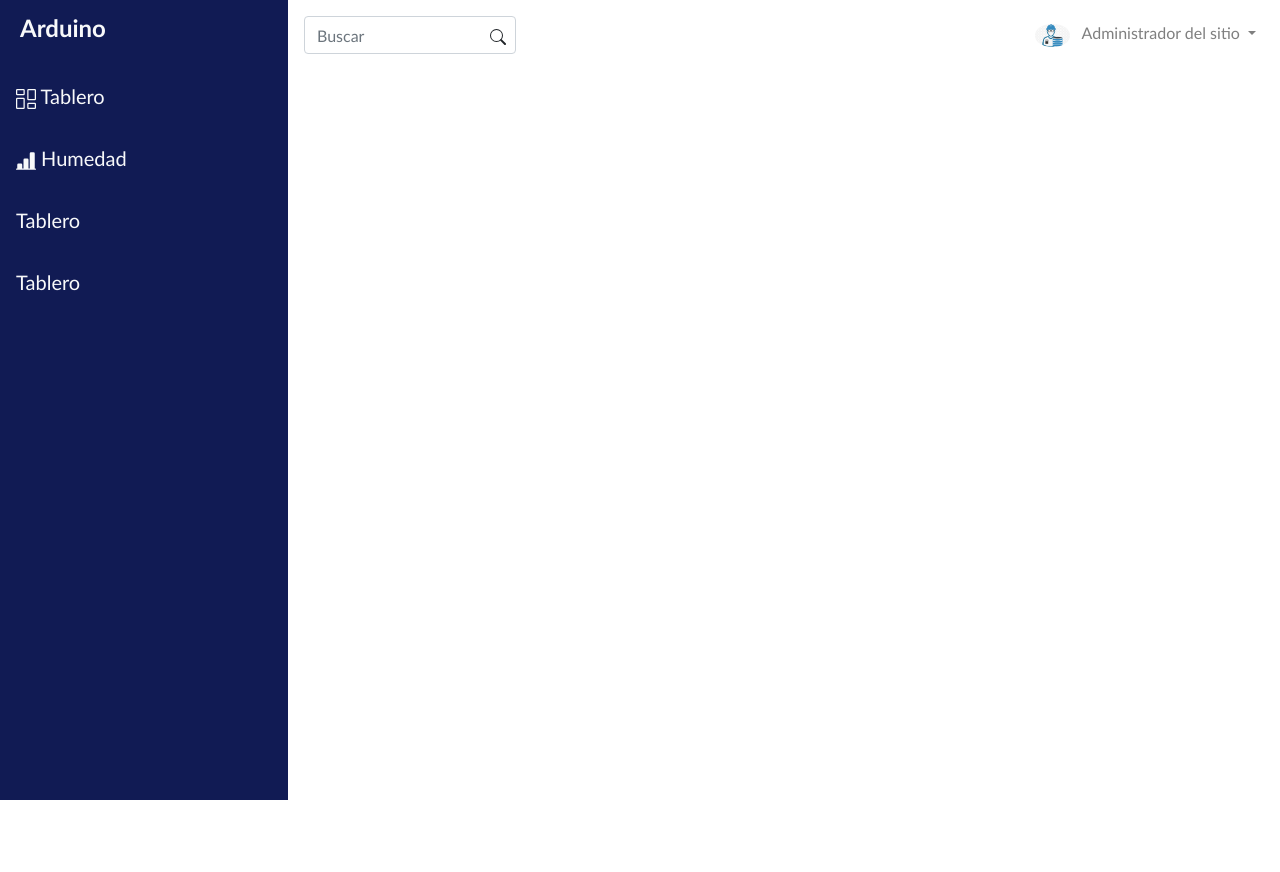
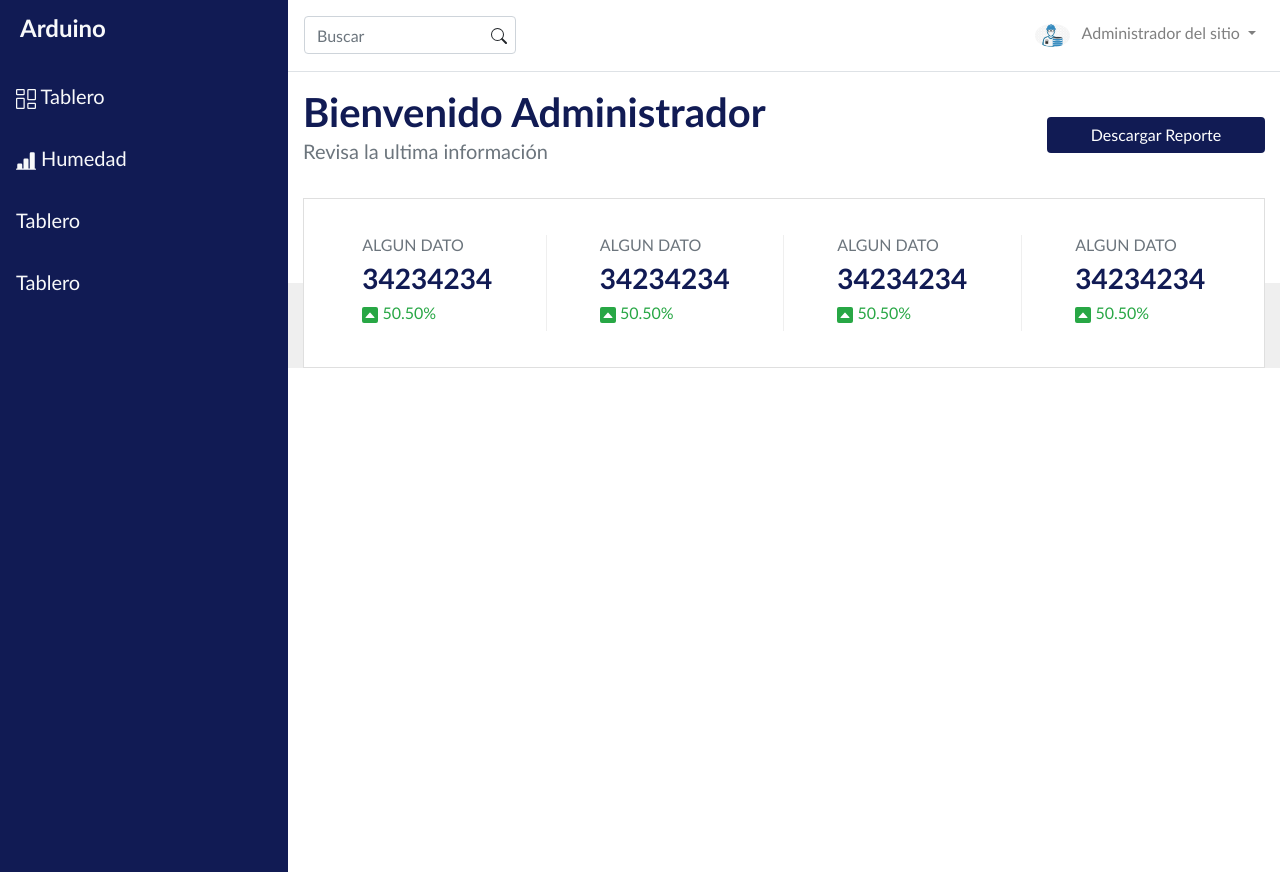
Before and after one commit to BryanJoseM79/SistemaHumedadArduino, a PHP site: page / in a window 1280 px wide. Before the commit the page ends 800 px from the top, so only its background shows below. Run offline with PHP 8.4, Linux system fonts and the light colour scheme.

Commit message:
Bienvenida administrador + btn de reporte + estadisticas randoms

```diff
--- a/css/css-index.css
+++ b/css/css-index.css
@@ -24,6 +24,18 @@ a:hover{
 .bg-light{
     background-color: var(--blanco) !important;
 }
+.btn-primary{
+    background-color: var(--primary) !important;
+}
+.btn-primary:hover{
+    background-color: var(--primary) !important;
+}
+.btn{
+    border: 0 !important;
+}
+.bg-mix{
+    background: linear-gradient(180deg, var(--blanco) 50%, var(--gris)0);
+}
 /* *************************************************************************** */
 
 #sidebar-container{
@@ -41,3 +53,12 @@ a:hover{
 .avatar{
     max-width: 35px;
 }
+
+#content{
+    overflow-y: hidden;
+    height: 100vh;
+    padding-bottom: 5rem;
+}
+.stat{
+    border-right: 1px solid var(--gris);
+}
--- a/index.html
+++ b/index.html
@@ -13,8 +13,9 @@
 <body>
 
 
-<!-- Comienzo menu lateral izquierdo  -->
+
 <div class="d-flex">
+<!-- Comienzo menu lateral izquierdo -->
     <div id="sidebar-container" class="bg-primary">
         <div class="logo">
             <h4 class="text-light font-weight-bold">Arduino </h4>
@@ -34,12 +35,11 @@
             <a href="" class="d-block p-3 text-light mr-2 lead">Tablero</a>
         </div>
     </div>
-<!-- Final del tablero izquierdo -->
+<!-- FINAL DEL TABLERO IZQUIERDO -->
 
 <!-- Comienzo del navbar superior -->
     <div class="w-100">
-        <nav class="navbar navbar-expand-lg navbar-light bg-light">
-
+        <nav class="navbar navbar-expand-lg navbar-light bg-light border-bottom">
             <button class="navbar-toggler" type="button" data-toggle="collapse" data-target="#navbarSupportedContent" aria-controls="navbarSupportedContent" aria-expanded="false" aria-label="Toggle navigation">
               <span class="navbar-toggler-icon"></span>
             </button>
@@ -68,6 +68,80 @@
               </ul>
             </div>
           </nav>
+<!--Comienzo de texto de bienvenida al administrador + boton de descarga de reporte-->
+          <div id="content" class="">
+              <section class="py-3">
+                <div class="container">
+                    <div class="row">
+                        <div class="col-lg-9">
+                            <h1 class="font-weight-bold mb-0">Bienvenido Administrador</h1>
+                            <p class="lead text-muted">Revisa la ultima información</p>
+                        </div>
+                        <div class="col-lg-3 d-flex">
+                            <button class="btn btn-primary w-100 align-self-center">Descargar Reporte</button>
+                        </div>
+                    </div>
+                </div>
+              </section>
+<!-- FIN DE BIENVENIDA AL ADMINISTRADOR + BOTON DE REPORTE -->
+
+<!-- Comienzo de estadisticas abajo del texto de bienvenida al administrador-->
+              <section class="bg-mix">
+                  <div class="container">
+                    <div class="card rounded-0">
+                        <div class="card-body">
+                            <div class="row">
+                              <div class="col-lg-3 stat my-3 d-flex">
+                                <div class="mx-auto">
+                                  <h6 class="text-muted">ALGUN DATO</h6>
+                                  <h3 class="font-weight-bold">34234234</h3>
+                                  <h6 class="text-success">
+                                    <svg width="1em" height="1em" viewBox="0 0 16 16" class="bi bi-caret-up-square-fill" fill="currentColor" xmlns="http://www.w3.org/2000/svg">
+                                      <path fill-rule="evenodd" d="M0 2a2 2 0 0 1 2-2h12a2 2 0 0 1 2 2v12a2 2 0 0 1-2 2H2a2 2 0 0 1-2-2V2zm4 9a.5.5 0 0 1-.374-.832l4-4.5a.5.5 0 0 1 .748 0l4 4.5A.5.5 0 0 1 12 11H4z"/>
+                                    </svg>
+                                    50.50%</h6>
+                                </div>
+                              </div>
+                              <div class="col-lg-3 stat my-3 d-flex">
+                                <div class="mx-auto">
+                                <h6 class="text-muted">ALGUN DATO</h6>
+                                <h3 class="font-weight-bold">34234234</h3>
+                                <h6 class="text-success">
+                                  <svg width="1em" height="1em" viewBox="0 0 16 16" class="bi bi-caret-up-square-fill" fill="currentColor" xmlns="http://www.w3.org/2000/svg">
+                                    <path fill-rule="evenodd" d="M0 2a2 2 0 0 1 2-2h12a2 2 0 0 1 2 2v12a2 2 0 0 1-2 2H2a2 2 0 0 1-2-2V2zm4 9a.5.5 0 0 1-.374-.832l4-4.5a.5.5 0 0 1 .748 0l4 4.5A.5.5 0 0 1 12 11H4z"/>
+                                  </svg>
+                                  50.50%</h6>
+                              </div>
+                              </div>
+                              <div class="col-lg-3 stat my-3 d-flex">
+                                <div class="mx-auto">
+                                <h6 class="text-muted">ALGUN DATO</h6>
+                                <h3 class="font-weight-bold">34234234</h3>
+                                <h6 class="text-success">
+                                  <svg width="1em" height="1em" viewBox="0 0 16 16" class="bi bi-caret-up-square-fill" fill="currentColor" xmlns="http://www.w3.org/2000/svg">
+                                    <path fill-rule="evenodd" d="M0 2a2 2 0 0 1 2-2h12a2 2 0 0 1 2 2v12a2 2 0 0 1-2 2H2a2 2 0 0 1-2-2V2zm4 9a.5.5 0 0 1-.374-.832l4-4.5a.5.5 0 0 1 .748 0l4 4.5A.5.5 0 0 1 12 11H4z"/>
+                                  </svg>
+                                  50.50%</h6>
+                              </div>
+                              </div>
+                              <div class="col-lg-3 my-3 d-flex">
+                                <div class="mx-auto">
+                                <h6 class="text-muted">ALGUN DATO</h6>
+                                <h3 class="font-weight-bold">34234234</h3>
+                                <h6 class="text-success">
+                                  <svg width="1em" height="1em" viewBox="0 0 16 16" class="bi bi-caret-up-square-fill" fill="currentColor" xmlns="http://www.w3.org/2000/svg">
+                                    <path fill-rule="evenodd" d="M0 2a2 2 0 0 1 2-2h12a2 2 0 0 1 2 2v12a2 2 0 0 1-2 2H2a2 2 0 0 1-2-2V2zm4 9a.5.5 0 0 1-.374-.832l4-4.5a.5.5 0 0 1 .748 0l4 4.5A.5.5 0 0 1 12 11H4z"/>
+                                  </svg>
+                                  50.50%</h6>
+                              </div>
+                              </div>
+                            </div>
+                        </div>
+                    </div>
+                  </div>
+              </section>
+<!-- FIN DE ESTADISTICAS -->
+          </div>
     </div>
 <!-- FIN del navbar superior -->
 
```
